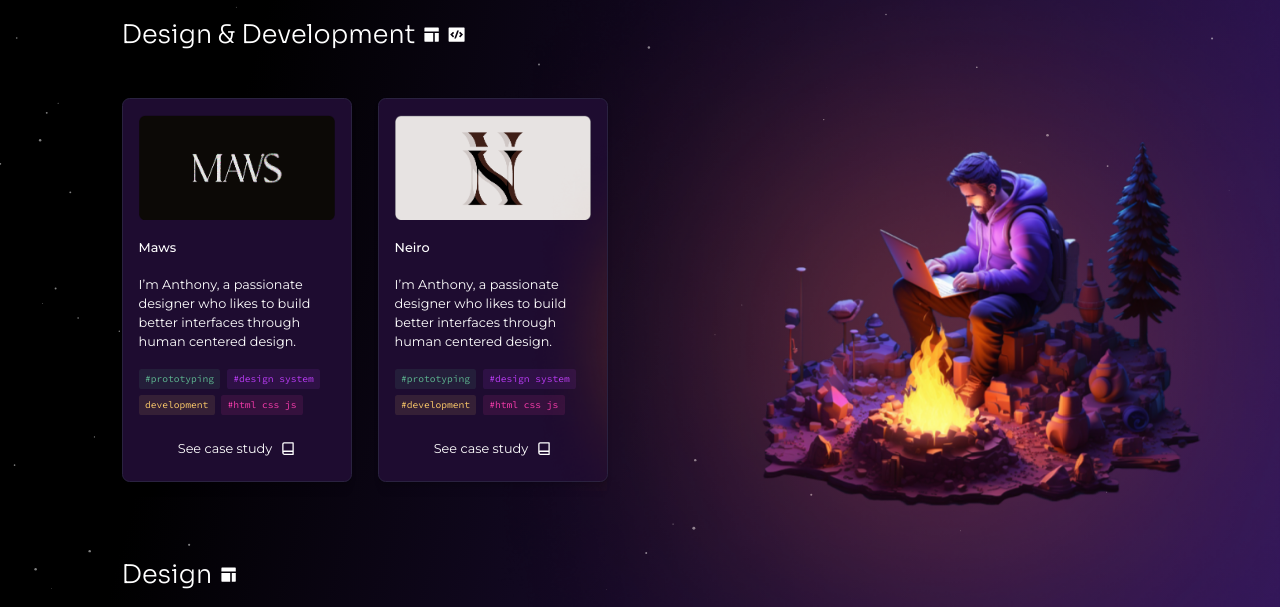
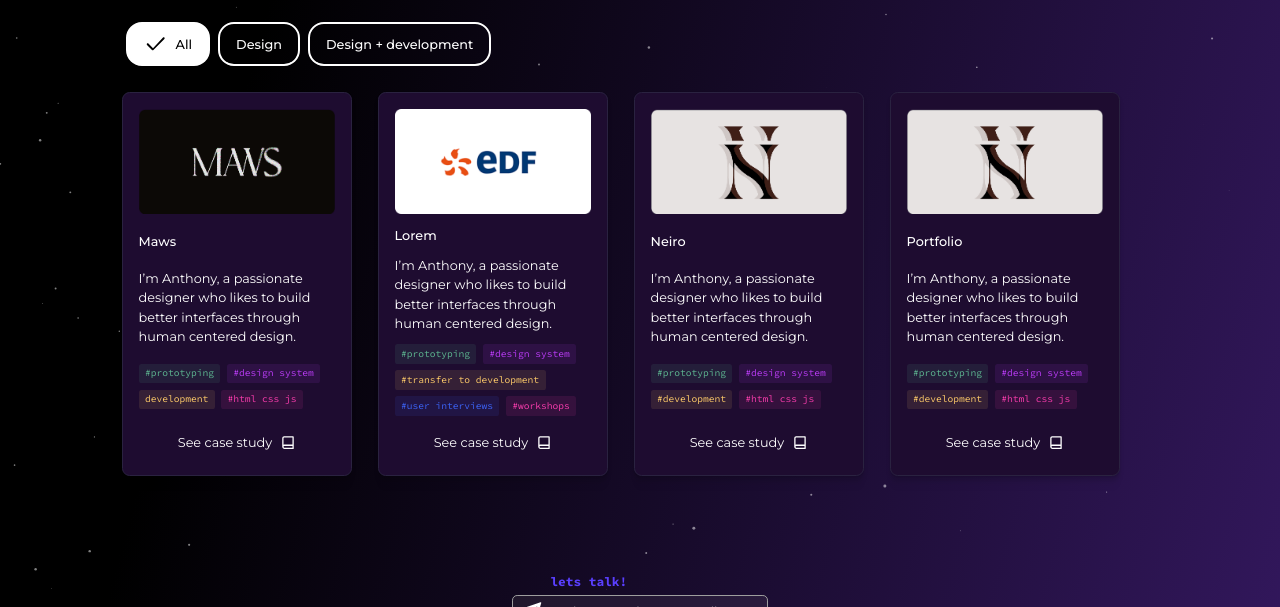
Before and after one commit to frenchyrules/Portfolio-main-2024, a plain HTML site: page projects.html in a window 1280 px wide. Shown: the part 193-800 px from the top of the page. Drawn offline with Linux system fonts and the light colour scheme.

Commit message:
Filter chips
Built filter chips and modified my code accordingly so that it would directly change which cards are displayed

```diff
--- a/app.js
+++ b/app.js
@@ -1,3 +1,48 @@
+// CHIP FILTERS
+// JavaScript to handle chip selection and card filtering
+const chips = document.querySelectorAll(".chip");
+const projectCard = document.querySelectorAll(".project-card"); // Updated class name
+
+chips.forEach((chip, index) => {
+    chip.addEventListener("click", () => {
+        // Deselect all chips
+        chips.forEach(otherChip => {
+            otherChip.classList.remove("selected");
+            otherChip.querySelector(".check-icon").style.display = "none"; // Hide all checkmarks
+        });
+
+        // Select the clicked chip
+        chip.classList.add("selected");
+
+        // Show the checkmark for the selected chip
+        chip.querySelector(".check-icon").style.display = "block";
+
+        // Get the chip's ID to determine which cards to show
+        const chipId = chip.id;
+
+        // Show or hide cards based on the chip selected
+        projectCard.forEach(card => { // Updated class name
+            if (chipId === "chip1") {
+                // Show all cards for Alpha
+                card.style.display = "flex";
+            } else if (chipId === "chip2") {
+                // Show only Beta-related cards
+                card.style.display = card.classList.contains("beta") ? "flex" : "none";
+            } else if (chipId === "chip3") {
+                // Show only Delta-related cards
+                card.style.display = card.classList.contains("delta") ? "flex" : "none";
+            }
+        });
+    });
+});
+
+// JavaScript to trigger a click on Alpha chip when the page loads
+window.addEventListener('DOMContentLoaded', (event) => {
+    document.getElementById('chip1').click();
+});
+
+
+
 function myFunction() {
   var copyText = document.getElementById("myInput");
 
--- a/projects.html
+++ b/projects.html
@@ -149,40 +149,38 @@
             </h1>
         </div>
 
-        <section class="projects-section-first">
-            <div class="section-intro">
-                <div>
-                    <div class="project-section-title">
-                        <h2>Design & Development</h2>
+        <section class="projects-section-main">
 
-                            <svg viewBox="0 0 24 24" fill="none" xmlns="http://www.w3.org/2000/svg">
-                                <g clip-path="url(#clip0_89_999)">
-                                <path d="M16 21V10H21V20C21 20.2652 20.8946 20.5196 20.7071 20.7071C20.5196 20.8946 20.2652 21 20 21H16ZM14 21H4C3.73478 21 3.48043 20.8946 3.29289 20.7071C3.10536 20.5196 3 20.2652 3 20V10H14V21ZM21 8H3V4C3 3.73478 3.10536 3.48043 3.29289 3.29289C3.48043 3.10536 3.73478 3 4 3H20C20.2652 3 20.5196 3.10536 20.7071 3.29289C20.8946 3.48043 21 3.73478 21 4V8Z" fill="white"/>
-                                </g>
-                                <defs>
-                                <clipPath id="clip0_89_999">
-                                <rect width="24" height="24" fill="white"/>
-                                </clipPath>
-                                </defs>
-                            </svg>
-
-                            <svg viewBox="0 0 24 24" fill="none" xmlns="http://www.w3.org/2000/svg">
-                                    <g clip-path="url(#clip0_89_993)">
-                                    <path d="M3 3H21C21.2652 3 21.5196 3.10536 21.7071 3.29289C21.8946 3.48043 22 3.73478 22 4V20C22 20.2652 21.8946 20.5196 21.7071 20.7071C21.5196 20.8946 21.2652 21 21 21H3C2.73478 21 2.48043 20.8946 2.29289 20.7071C2.10536 20.5196 2 20.2652 2 20V4C2 3.73478 2.10536 3.48043 2.29289 3.29289C2.48043 3.10536 2.73478 3 3 3ZM16.464 15.536L20 12L16.464 8.464L15.05 9.88L17.172 12L15.05 14.121L16.464 15.536ZM6.828 12L8.95 9.879L7.536 8.464L4 12L7.536 15.536L8.95 14.12L6.828 12ZM11.244 17L14.884 7H12.756L9.116 17H11.244Z" fill="white"/>
-                                    </g>
-                                    <defs>
-                                    <clipPath id="clip0_89_993">
-                                    <rect width="24" height="24" fill="white"/>
-                                    </clipPath>
-                                    </defs>
-                            </svg>
-
-                    </div>
+            <div class="chips-container">
+                <div class="chip selected" id="chip1">
+                    <div class="chip-icon"></div>
+                    <svg class="check-icon" xmlns="http://www.w3.org/2000/svg" viewBox="0 0 24 24">
+                        <path d="M0 0h24v24H0z" fill="none"/>
+                        <path class="check-path" fill="#000" d="M9 16.2l-4.6-4.6c-.4-.4-1-.4-1.4 0s-.4 1 0 1.4l5 5c.2.2.5.3.7.3s.5-.1.7-.3l11-11c.4-.4.4-1 0-1.4s-1-.4-1.4 0z"/>
+                    </svg>
+                    <div class="chip-label">All</div>
+                </div>
+                <div class="chip" id="chip2">
+                    <div class="chip-icon"></div>
+                    <svg class="check-icon" xmlns="http://www.w3.org/2000/svg" viewBox="0 0 24 24">
+                        <path d="M0 0h24v24H0z" fill="none"/>
+                        <path class="check-path" fill="#000" d="M9 16.2l-4.6-4.6c-.4-.4-1-.4-1.4 0s-.4 1 0 1.4l5 5c.2.2.5.3.7.3s.5-.1.7-.3l11-11c.4-.4.4-1 0-1.4s-1-.4-1.4 0z"/>
+                    </svg>
+                    <div class="chip-label">Design</div>
+                </div>
+                <div class="chip" id="chip3">
+                    <div class="chip-icon"></div>
+                    <svg class="check-icon" xmlns="http://www.w3.org/2000/svg" viewBox="0 0 24 24">
+                        <path d="M0 0h24v24H0z" fill="none"/>
+                        <path class="check-path" fill="#000" d="M9 16.2l-4.6-4.6c-.4-.4-1-.4-1.4 0s-.4 1 0 1.4l5 5c.2.2.5.3.7.3s.5-.1.7-.3l11-11c.4-.4.4-1 0-1.4s-1-.4-1.4 0z"/>
+                    </svg>
+                    <div class="chip-label">Design + development</div>
                 </div>
             </div>
 
+
             <div class="project-card-row">
-                <div class="project-card">
+                <div class="project-card delta">
 
                     <img src="./assets/images/maws-card-banner.png" alt="">
 
@@ -231,83 +229,7 @@
 
                     </a>
                 </div>
-                <div class="project-card">
-
-                    <img src="./assets/images/neiro-card-banner.png" alt="">
-
-                    <h3>
-                        Neiro
-                    </h3>
-
-                    <p>
-                        I’m Anthony, a passionate designer who likes to build better interfaces through human centered
-                        design.
-                    </p>
-
-                    <div class="tags">
-                        <div class="tags-row">
-                            <p class="tag-regular">
-                                #prototyping
-                            </p>
-                            <p class="tag-regular">
-                                #design system
-                            </p>
-                        </div>
-                        <div class="tags-row2">
-                            <p class="tag-regular">
-                                #development
-                            </p>
-                            <p class="tag-regular">
-                                #html css js
-                            </p>
-                        </div>
-                    </div>
-                    <a class="project-button" href="">
-                        <p>See case study</p>
-
-                        <svg class="book-closed" viewBox="0 0 25 24" fill="none" xmlns="http://www.w3.org/2000/svg">
-                            <g id="Frame">
-                            <path id="Vector" d="M3.5 18.5V5C3.5 3.34315 4.84315 2 6.5 2H20.5C21.0523 2 21.5 2.44772 21.5 3V21C21.5 21.5523 21.0523 22 20.5 22H7C5.067 22 3.5 20.433 3.5 18.5ZM19.5 20V17H7C6.17157 17 5.5 17.6716 5.5 18.5C5.5 19.3284 6.17157 20 7 20H19.5ZM5.5 15.3368C5.95463 15.1208 6.4632 15 7 15H19.5V4H6.5C5.94772 4 5.5 4.44772 5.5 5V15.3368Z" fill="white"/>
-                            </g>
-                        </svg>
-
-                        <svg class="book-opened" viewBox="0 0 25 24" fill="none" xmlns="http://www.w3.org/2000/svg">
-                            <g id="Frame">
-                            <path id="Vector" d="M13.5 21V23H11.5V21H3.5C2.94772 21 2.5 20.5523 2.5 20V4C2.5 3.44772 2.94772 3 3.5 3H9.5C10.6947 3 11.7671 3.52375 12.5 4.35418C13.2329 3.52375 14.3053 3 15.5 3H21.5C22.0523 3 22.5 3.44772 22.5 4V20C22.5 20.5523 22.0523 21 21.5 21H13.5ZM20.5 19V5H15.5C14.3954 5 13.5 5.89543 13.5 7V19H20.5ZM11.5 19V7C11.5 5.89543 10.6046 5 9.5 5H4.5V19H11.5Z" fill="white"/>
-                            </g>
-                            </svg>
-
-
-                    </a>
-                    <img class="card-fire" src="/assets/images/card-fire.png" alt="">
-                </div>
-            </div>
-
-            <img class="projects-illustration" src="/assets/images/projects-illustration.png" alt="">
-
-        </section>
-
-        <section class="projects-section-second">
-            <div class="section-intro">
-                <div>
-                    <div class="project-section-title">
-                        <h2>Design</h2>
-
-                            <svg viewBox="0 0 24 24" fill="none" xmlns="http://www.w3.org/2000/svg">
-                                <g clip-path="url(#clip0_89_999)">
-                                <path d="M16 21V10H21V20C21 20.2652 20.8946 20.5196 20.7071 20.7071C20.5196 20.8946 20.2652 21 20 21H16ZM14 21H4C3.73478 21 3.48043 20.8946 3.29289 20.7071C3.10536 20.5196 3 20.2652 3 20V10H14V21ZM21 8H3V4C3 3.73478 3.10536 3.48043 3.29289 3.29289C3.48043 3.10536 3.73478 3 4 3H20C20.2652 3 20.5196 3.10536 20.7071 3.29289C20.8946 3.48043 21 3.73478 21 4V8Z" fill="white"/>
-                                </g>
-                                <defs>
-                                <clipPath id="clip0_89_999">
-                                <rect width="24" height="24" fill="white"/>
-                                </clipPath>
-                                </defs>
-                            </svg>
-                    </div>
-                </div>
-            </div>
-            <div class="project-card-row">
-                <div class="project-card">
+                <div class="project-card beta">
 
                     <img src="./assets/images/edf-card-banner.png" alt="">
 
@@ -361,6 +283,111 @@
 
                     </a>
                 </div>
+                <div class="project-card delta">
+
+                    <img src="./assets/images/neiro-card-banner.png" alt="">
+
+                    <h3>
+                        Neiro
+                    </h3>
+
+                    <p>
+                        I’m Anthony, a passionate designer who likes to build better interfaces through human centered
+                        design.
+                    </p>
+
+                    <div class="tags">
+                        <div class="tags-row">
+                            <p class="tag-regular">
+                                #prototyping
+                            </p>
+                            <p class="tag-regular">
+                                #design system
+                            </p>
+                        </div>
+                        <div class="tags-row2">
+                            <p class="tag-regular">
+                                #development
+                            </p>
+                            <p class="tag-regular">
+                                #html css js
+                            </p>
+                        </div>
+                    </div>
+                    <a class="project-button" href="">
+                        <p>See case study</p>
+
+                        <svg class="book-closed" viewBox="0 0 25 24" fill="none" xmlns="http://www.w3.org/2000/svg">
+                            <g id="Frame">
+                            <path id="Vector" d="M3.5 18.5V5C3.5 3.34315 4.84315 2 6.5 2H20.5C21.0523 2 21.5 2.44772 21.5 3V21C21.5 21.5523 21.0523 22 20.5 22H7C5.067 22 3.5 20.433 3.5 18.5ZM19.5 20V17H7C6.17157 17 5.5 17.6716 5.5 18.5C5.5 19.3284 6.17157 20 7 20H19.5ZM5.5 15.3368C5.95463 15.1208 6.4632 15 7 15H19.5V4H6.5C5.94772 4 5.5 4.44772 5.5 5V15.3368Z" fill="white"/>
+                            </g>
+                        </svg>
+
+                        <svg class="book-opened" viewBox="0 0 25 24" fill="none" xmlns="http://www.w3.org/2000/svg">
+                            <g id="Frame">
+                            <path id="Vector" d="M13.5 21V23H11.5V21H3.5C2.94772 21 2.5 20.5523 2.5 20V4C2.5 3.44772 2.94772 3 3.5 3H9.5C10.6947 3 11.7671 3.52375 12.5 4.35418C13.2329 3.52375 14.3053 3 15.5 3H21.5C22.0523 3 22.5 3.44772 22.5 4V20C22.5 20.5523 22.0523 21 21.5 21H13.5ZM20.5 19V5H15.5C14.3954 5 13.5 5.89543 13.5 7V19H20.5ZM11.5 19V7C11.5 5.89543 10.6046 5 9.5 5H4.5V19H11.5Z" fill="white"/>
+                            </g>
+                            </svg>
+
+
+                    </a>
+                </div>
+                <div class="project-card delta">
+
+                    <img src="./assets/images/neiro-card-banner.png" alt="">
+
+                    <h3>
+                        Portfolio
+                    </h3>
+
+                    <p>
+                        I’m Anthony, a passionate designer who likes to build better interfaces through human centered
+                        design.
+                    </p>
+
+                    <div class="tags">
+                        <div class="tags-row">
+                            <p class="tag-regular">
+                                #prototyping
+                            </p>
+                            <p class="tag-regular">
+                                #design system
+                            </p>
+                        </div>
+                        <div class="tags-row2">
+                            <p class="tag-regular">
+                                #development
+                            </p>
+                            <p class="tag-regular">
+                                #html css js
+                            </p>
+                        </div>
+                    </div>
+                    <a class="project-button" href="">
+                        <p>See case study</p>
+
+                        <svg class="book-closed" viewBox="0 0 25 24" fill="none" xmlns="http://www.w3.org/2000/svg">
+                            <g id="Frame">
+                            <path id="Vector" d="M3.5 18.5V5C3.5 3.34315 4.84315 2 6.5 2H20.5C21.0523 2 21.5 2.44772 21.5 3V21C21.5 21.5523 21.0523 22 20.5 22H7C5.067 22 3.5 20.433 3.5 18.5ZM19.5 20V17H7C6.17157 17 5.5 17.6716 5.5 18.5C5.5 19.3284 6.17157 20 7 20H19.5ZM5.5 15.3368C5.95463 15.1208 6.4632 15 7 15H19.5V4H6.5C5.94772 4 5.5 4.44772 5.5 5V15.3368Z" fill="white"/>
+                            </g>
+                        </svg>
+
+                        <svg class="book-opened" viewBox="0 0 25 24" fill="none" xmlns="http://www.w3.org/2000/svg">
+                            <g id="Frame">
+                            <path id="Vector" d="M13.5 21V23H11.5V21H3.5C2.94772 21 2.5 20.5523 2.5 20V4C2.5 3.44772 2.94772 3 3.5 3H9.5C10.6947 3 11.7671 3.52375 12.5 4.35418C13.2329 3.52375 14.3053 3 15.5 3H21.5C22.0523 3 22.5 3.44772 22.5 4V20C22.5 20.5523 22.0523 21 21.5 21H13.5ZM20.5 19V5H15.5C14.3954 5 13.5 5.89543 13.5 7V19H20.5ZM11.5 19V7C11.5 5.89543 10.6046 5 9.5 5H4.5V19H11.5Z" fill="white"/>
+                            </g>
+                            </svg>
+
+
+                    </a>
+                </div>
+            </div>
+
+        </section>
+
+        <!-- <section class="projects-section-second">
+            <div class="project-card-row">
+
                 <div class="project-card">
 
                     <img src="./assets/images/solvay-img.png" alt="">
@@ -524,7 +551,7 @@
                     </a>
                 </div>
             </div>
-        </section>
+        </section> -->
 
         <footer>
 
@@ -629,6 +656,12 @@
             });
         </script> -->
         <script src="app.js"></script>
+        <script>
+            // JavaScript to trigger a click on Alpha chip when the page loads
+            window.addEventListener('DOMContentLoaded', (event) => {
+                document.getElementById('chip1').click();
+            });
+        </script>
 
     </div>
 
--- a/scss/components/_buttons.scss
+++ b/scss/components/_buttons.scss
@@ -237,6 +237,55 @@
         content: "";
       }
 }
+.chip {
+    display: inline-flex;
+    align-items: center;
+    background-color: transparent; /* Transparent background */
+    border: 2px solid #fff; /* White stroke */
+    border-radius: 16px;
+    padding: 8px 16px; /* Adjusted padding */
+    margin: 4px; /* Add some margin between chips */
+    cursor: pointer;
+    user-select: none;
+    transition: background-color 0.3s, border-color 0.3s, color 0.3s;
+    font-family: Montserrat;
+    font-size: 1vw;
+    font-weight: 500;
+
+    &:hover {
+        background-color: rgba(255, 255, 255, 0.129); /* Slight gray on hover */
+    }
+
+    &.selected {
+        background-color: #fff; /* White background for selected chips */
+        border-color: #fff; /* White border for selected chips */
+        color: #000; /* Black text for selected chips */
+
+        .chip-label {
+            margin-left: 8px; /* Add 8px spacing between the check and text */
+            color: #000; /* Black text for selected chips */
+        }
+
+        .check-icon {
+            fill: #000; /* Black checkmark for selected chips */
+            display: block; /* Display the checkmark for selected chips */
+        }
+    }
+
+    .chip-label {
+        color: #fff; /* White text for unselected chips */
+    }
+
+    .check-icon {
+        // margin-right: 8px;
+        width: 24px;
+        height: 24px;
+        display: none; /* Initially, hide the checkmark icon */
+        fill: #fff; /* White checkmark for unselected chips */
+    }
+}
+
+
 
 // RESPONSIVE
 @media (max-width: 768px){
--- a/scss/pages/_projects.scss
+++ b/scss/pages/_projects.scss
@@ -35,7 +35,7 @@
     width: 100%;
     padding: 10vw 10vw 2vw 10vw;
 }
-.projects-section-first{
+.projects-section-main{
     position: relative;
     height: auto;
     width: 100%;
@@ -44,12 +44,9 @@
     flex-direction: column;
     justify-content: center;
     align-items: flex-start;
-    .projects-illustration{
-        position: absolute;
-        top: -37%;
-        right: 0%;
-        height: 80vw;
-        z-index: -1;
+    .chips-container{
+        display: flex;
+        margin-bottom: -2vw;
     }
     .project-section-title{
         width: 100%;
@@ -76,57 +73,6 @@
         .project-card{
             position: relative;
             width: 18vw;
-            // overflow: hidden;
-            .card-fire{
-                position: absolute;
-                top: 0%;
-                right: 0%;
-                width: 40%;
-            }
         }
     }
 }
-.projects-section-second{
-    position: relative;
-    height: auto;
-    width: 100%;
-    padding: 2vw 9.5vw 10vw 9.5vw;
-    display: flex;
-    flex-direction: column;
-    justify-content: center;
-    align-items: flex-start;
-    .project-section-title{
-        width: 100%;
-        display: flex;
-        justify-content: center;
-        align-items: center;
-        gap:  0.5vw;
-        svg{
-            height: 1.5vw;
-        }
-    }
-    .project-card-row{
-        display: flex;
-        flex-direction: row;
-        justify-content: flex-start;
-        align-items: center;
-        width:100%;
-        margin-top: 3.7vw;
-        gap: 2vw;
-        a{
-            text-decoration: none;
-            width: fit-content;
-        }
-        .project-card{
-            position: relative;
-            width: 18vw;
-            // overflow: hidden;
-            .card-fire{
-                position: absolute;
-                top: 0%;
-                right: 0%;
-                width: 40%;
-            }
-        }
-    }
-}
```
Also changed, not shown: assets/images/check-line.svg (added), css/style.css.
